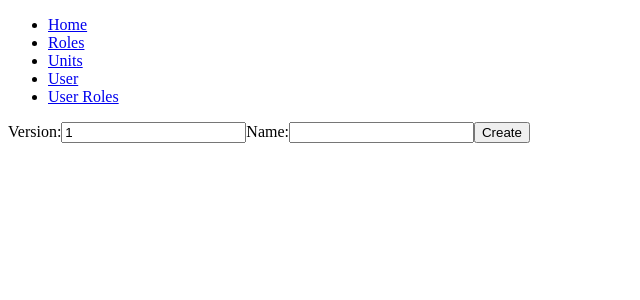
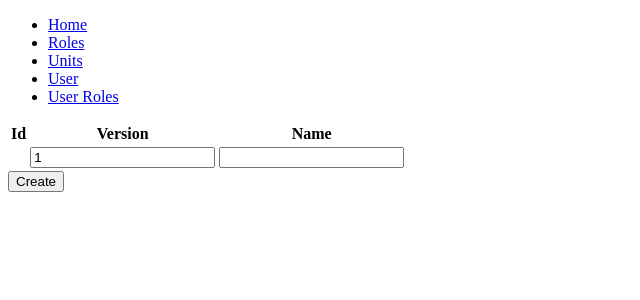
Before and after one commit to nicklasbekkevold/fullstack-spring-react-demo, a React (Create React App) app in the folder frontend/: page /users/new in a window 1280 px wide. Shown: the top 300 px of the page, without its empty margins (0-640 px from the left). Built offline with nearby package versions, Linux system fonts and the light colour scheme.

Commit message:
Make user form similar to user role form

```diff
--- a/frontend/src/components/UserForm.js
+++ b/frontend/src/components/UserForm.js
@@ -8,15 +8,24 @@ const UserForm = () => {
   const [version, setVersion] = useState(1);
   const [name, setName] = useState('');
 
+  const [isLoading, setIsLoading] = useState(false);
+  const [error, setError] = useState(null);
+
   useEffect(() => {
     if (id) {
       const fetchData = async () => {
+        setIsLoading(true);
+        try {
           const fetchedUser = await getUserById(id);
+          setApiVersion(fetchedUser.version);
           setVersion(fetchedUser.version);
-        setApiVersion(fetchedUser.version);
           setName(fetchedUser.name);
+        } catch (error) {
+          setError(error);
+        } finally {
+          setIsLoading(false);
+        }
       };
-
       fetchData();
     }
   }, [id]);
@@ -57,19 +66,35 @@ const UserForm = () => {
   };
 
   return (
+    <div>
+      {isLoading && <p>Loading user...</p>}
+      {error && <p>Error fetching user: {error.message}</p>}
+      {!isLoading && !error && (
         <form>
           {id && (
             <>
               <label htmlFor="version">Current version:</label>
               <input type="text" id="apiVersion" value={apiVersion} onChange={(e) => setApiVersion(e.target.value)} />
-          <br/>
-          <br/>
+              <br />
+              <br />
             </>
           )}
-      <label htmlFor="version">Version:</label>
-      <input type="text" id="version" value={version} onChange={(e) => setVersion(e.target.value)} />
-      <label htmlFor="name">Name:</label>
-      <input type="text" id="name" value={name} onChange={(e) => setName(e.target.value)} />
+          <table>
+            <thead>
+              <tr>
+                <th>Id</th>
+                <th>Version</th>
+                <th>Name</th>
+              </tr>
+            </thead>
+            <tbody>
+                <tr key={id}>
+                  <td>{id}</td>
+                  <td><input type="text" id="version" value={version} onChange={(e) => setVersion(e.target.value)} /></td>
+                  <td><input type="text" id="name" value={name} onChange={(e) => setName(e.target.value)} /></td>
+                </tr>
+            </tbody>
+          </table>
           {id ? (
             <>
               <button onClick={handleUpdateUser} type="submit">Update</button>
@@ -79,6 +104,8 @@ const UserForm = () => {
             <button onClick={handleCreateUser} type="submit">Create</button>
           )}
         </form>
+      )}
+    </div>
   );
 };
 
--- a/frontend/src/components/UserRoleForm.js
+++ b/frontend/src/components/UserRoleForm.js
@@ -13,9 +13,9 @@ const UserRoleForm = () => {
   useEffect(() => {
     console.log(id);
     if (id) {
-        const fetchData = async () => {
-          setIsLoading(true);
-          try {
+      const fetchData = async () => {
+        setIsLoading(true);
+        try {
           const fetchedUserRole = await getUserRoleById(id);
           setApiVersion(fetchedUserRole.version);
 
```
Lines whose indentation alone changed are shown as unchanged.
